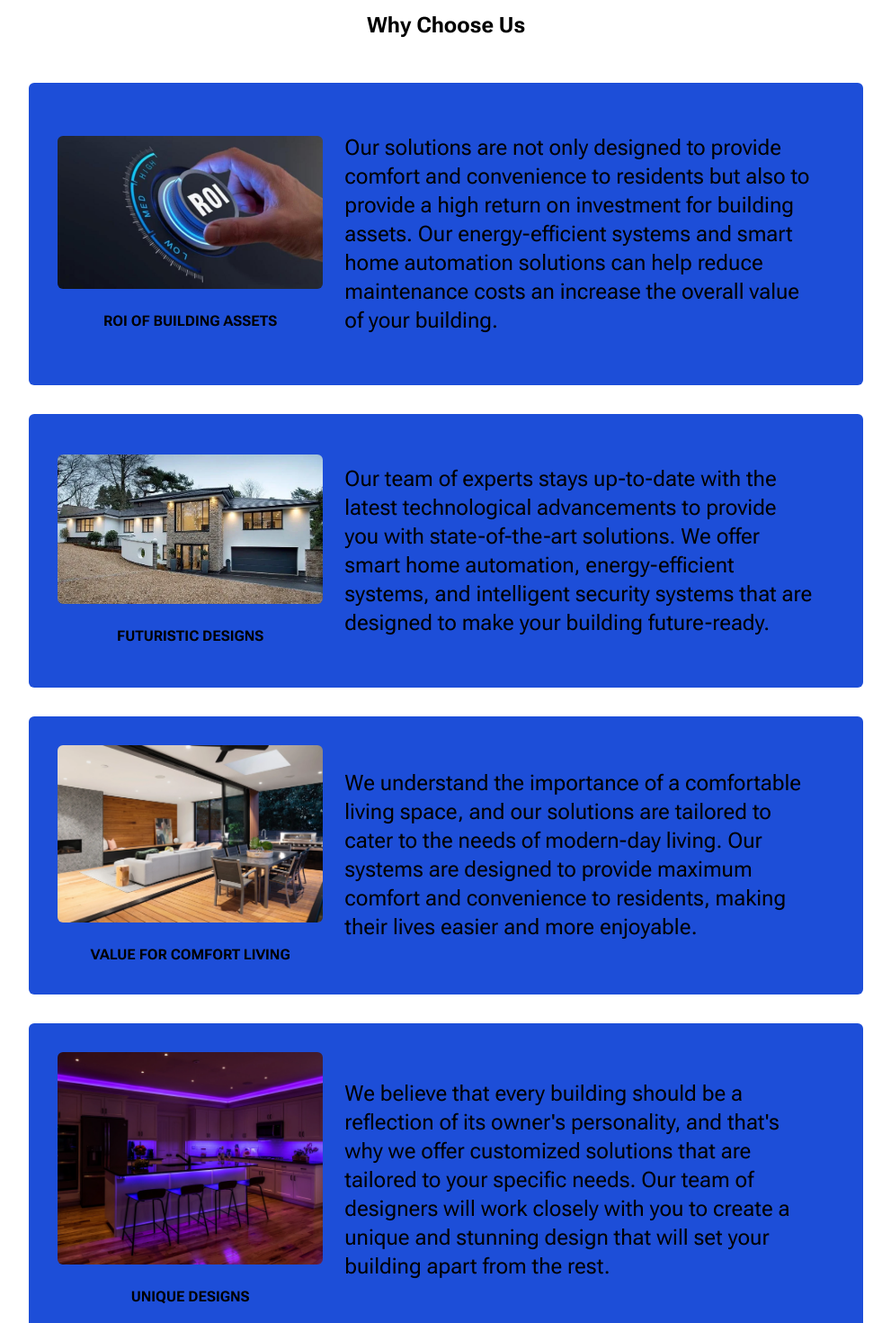
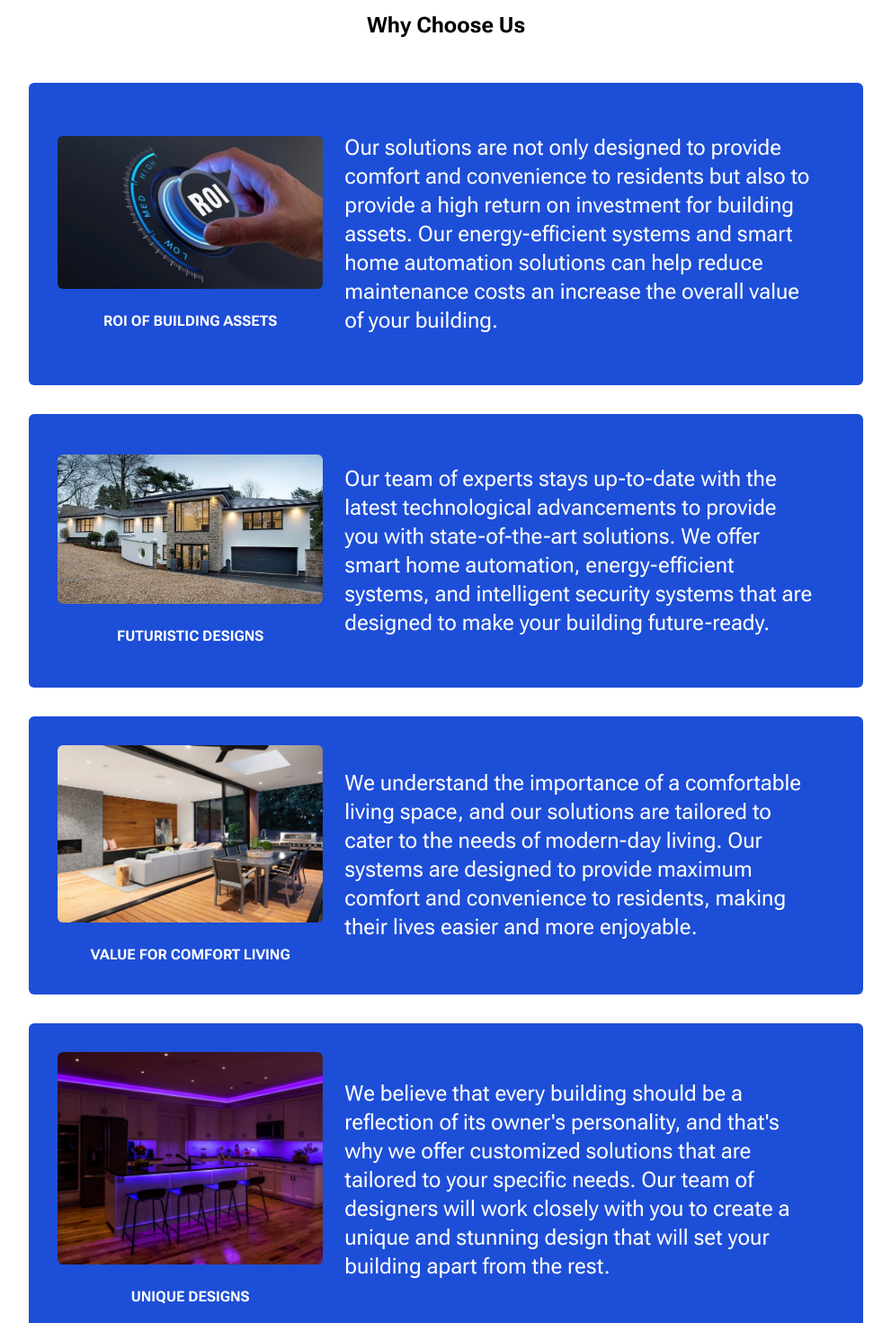
Before and after one commit to MAYOR-001-star/DAAJ, a React (Vite) app: page /why-choose-us in a window 1280 px wide. Shown: the part 100-1570 px from the top of the page at 90% size, without its empty margins (144-1135 px from the left). Built offline with nearby package versions, Linux system fonts and the light colour scheme.

Commit message:
finished creating the commercial solution page

```diff
--- a/src/index.css
+++ b/src/index.css
@@ -30,7 +30,7 @@
 
 @media only screen and (min-width: 767px) {
     .dots_wrapper {
-        top: 340px;
+        top: 490px;
     }
 }
 
--- a/src/pages/Home.jsx
+++ b/src/pages/Home.jsx
@@ -29,7 +29,7 @@ const Home = () => {
           <div className='bg-blue-700 p-8 border-2 rounded-lg lg:h-72 lg:w-60 mb-8 md:w-44'>
             <img src='/Images/blob.png' alt='commercials' className='border-2 rounded-md'/>
             <p className='mt-8 text-center capitalize text-sm'>commercial solutions</p>
-            <NavLink to='services/smart home gadgets'className='capitalize text-center w-full border-2 p-2 rounded-md hover:bg-slate-100 mt-10 block'>learn more</NavLink>
+            <NavLink to='services/smart home gadgets'className='capitalize text-center w-full border-2 p-2 rounded-md hover:bg-slate-100 mt-8 block'>learn more</NavLink>
           </div>
           <div className='bg-blue-700 p-8 border-2 rounded-lg lg:h-72 lg:w-60 mb-8 md:w-44'>
             <img src='/Images/Gadgets.png' alt='Devices' className='border-2 rounded-md'/>
--- a/src/sub-pages/Commercial.jsx
+++ b/src/sub-pages/Commercial.jsx
@@ -1,9 +1,63 @@
-import React from 'react'
+import React, {useEffect} from 'react'
+import Header from '../Header'
+import Footer from '../../Footer'
 
 const Commercial = () => {
+  useEffect(()=>{
+    document.title = 'Commercial Solutions - DAAJ Technologies Limited'
+  },[])
   return (
     <div>
-      <h3>commercial page</h3>
+      <Header/>
+      <div className='p-4 mb-12'>
+        <h1 className='capitalize pt-24 text-center font-bold mb-8 text-3xl'>commercial solutions</h1>
+        <div className='p-8 bg-blue-700 rounded-md'>
+          <div className='md:flex justify-center items-center mb-16'>
+            <img src='/Images/real estate.jpg' className='md:w-[20rem] lg:w-[25rem] rounded-md'/>
+            <div className='mt-6 md:ml-8'>
+              <h2 className='capitalize font-bold text-xl mb-2 text-white'>real estate</h2>
+              <p className='text-white'>
+                Customize smart home packages for new homeowners. Integrating smart technology into new construction projects enhance property value by staging homes with smart devices during open houses.
+                We Offer discounted rates for bulk purchases of smart home devices.
+              </p>
+            </div>
+          </div>
+          <div className='md:flex justify-center items-center mb-16'>
+            <div className='mr-8 hidden md:block'>
+              <h2 className='capitalize font-bold text-xl mb-2 text-white'>hotel management</h2>
+              <p className='text-white'>
+                Install smart devices for guest room temperature control, lighting, and entertainment systems.
+                Develop guest apps for room control and service requests via smartphones.
+                Implement energy-efficient systems to monitor and control energy usage.
+                Gather guest feedback through in-room tablets or mobile apps to enhance service quality.
+              </p>
+            </div>
+            <img src='/Images/hotel management.jpg' className='md:w-[20rem] lg:w-[30rem] rounded-md'/>
+            <div className='mt-6 md:hidden'>
+              <h2 className='capitalize font-bold text-xl mb-2 text-white'>hotel management</h2>
+              <p className='text-white'>
+                Install smart devices for guest room temperature control, lighting, and entertainment systems.
+                Develop guest apps for room control and service requests via smartphones.
+                Implement energy-efficient systems to monitor and control energy usage.
+                Gather guest feedback through in-room tablets or mobile apps to enhance service quality.
+              </p>
+            </div>
+          </div>
+          <div className='md:flex justify-center items-center mb-16'>
+            <img src='/Images/enterprise.jpg' className='md:w-[20rem] lg:w-[25rem] rounded-md'/>
+            <div className='mt-6 md:ml-8'>
+              <h2 className='capitalize font-bold text-xl mb-2 text-white'>enterprise</h2>
+              <p className='text-white'>
+                Control lighting, HVAC, and access with comprehensive automation systems.
+                Enhance workplace safety with integrated surveillance cameras and access control systems.
+                Boost productivity with smart office solutions like room scheduling systems and task automation.
+                Track energy usage and occupancy patterns for informed decision-making.We Offer discounted rates for bulk purchases of smart home devices.
+              </p>
+            </div>
+          </div>
+        </div>
+      </div>
+      <Footer/>
     </div>
   )
 }
--- a/src/sub-pages/Reason.jsx
+++ b/src/sub-pages/Reason.jsx
@@ -14,9 +14,9 @@ const Reason = () => {
         <div className='md:flex justify-center items-center p-8 bg-blue-700 mb-8 rounded-md'>
           <div>
             <img src='/Images/safebox.jpeg' className='w-[55rem] rounded-md'/>
-            <p className='text-center mt-6 font-bold'>ROI OF BUILDING ASSETS</p>
+            <p className='text-center mt-6 font-bold text-white'>ROI OF BUILDING ASSETS</p>
           </div>
-          <p className='p-6 w-[18rem] text-base md:text-2xl md:w-[100rem] mx-auto'>
+          <p className='p-6 w-[18rem] text-base md:text-2xl md:w-[100rem] mx-auto text-white'>
             Our solutions are not only designed to provide comfort and convenience to residents but also to provide a high return on investment for building assets.
             Our energy-efficient systems and smart home automation solutions can help reduce maintenance costs an increase the overall value of your building.
           </p>
@@ -24,27 +24,27 @@ const Reason = () => {
         <div className='md:flex justify-center items-center p-8 bg-blue-700 mb-8 rounded-md'>
           <div>
             <img src='/Images/daaj home.webp' className='w-[55rem] rounded-md'/>
-            <p className='text-center mt-6 font-bold'>FUTURISTIC DESIGNS</p>
+            <p className='text-center mt-6 font-bold text-white'>FUTURISTIC DESIGNS</p>
           </div>
-          <p className='p-6 w-[18rem] text-base md:text-2xl md:w-[100rem] mx-auto'>
+          <p className='p-6 w-[18rem] text-base md:text-2xl md:w-[100rem] mx-auto text-white'>
             Our team of experts stays up-to-date with the latest technological advancements to provide you with state-of-the-art solutions. We offer smart home automation, energy-efficient systems, and intelligent security systems that are designed to make your building future-ready.
           </p>
         </div>
         <div className='md:flex justify-center items-center p-8 bg-blue-700 mb-8 rounded-md'>
           <div>
             <img src='/Images/homePics.webp' className='w-[55rem] rounded-md'/>
-            <p className='text-center mt-6 font-bold'>VALUE FOR COMFORT LIVING</p>
+            <p className='text-center mt-6 font-bold text-white'>VALUE FOR COMFORT LIVING</p>
           </div>
-          <p className='p-6 w-[18rem] text-base md:text-2xl md:w-[100rem] mx-auto'>
+          <p className='p-6 w-[18rem] text-base md:text-2xl md:w-[100rem] mx-auto text-white'>
             We understand the importance of a comfortable living space, and our solutions are tailored to cater to the needs of modern-day living. Our systems are designed to provide maximum comfort and convenience to residents, making their lives easier and more enjoyable.
           </p>
         </div>
         <div className='md:flex justify-center items-center p-8 bg-blue-700 mb-8 rounded-md'>
           <div>
             <img src='/Images/beautiful kitchen .webp' className='w-[55rem] rounded-md'/>
-            <p className='text-center mt-6 font-bold'>UNIQUE DESIGNS</p>
+            <p className='text-center mt-6 font-bold text-white'>UNIQUE DESIGNS</p>
           </div>
-          <p className='p-6 w-[18rem] text-base md:text-2xl md:w-[100rem] mx-auto'>
+          <p className='p-6 w-[18rem] text-base md:text-2xl md:w-[100rem] mx-auto text-white'>
             We believe that every building should be a reflection of its owner's personality, and that's why we offer customized solutions that are tailored to your specific needs. Our team of designers will work closely with you to create a unique and stunning design that will set your building apart from the rest.
           </p>
         </div>
```
